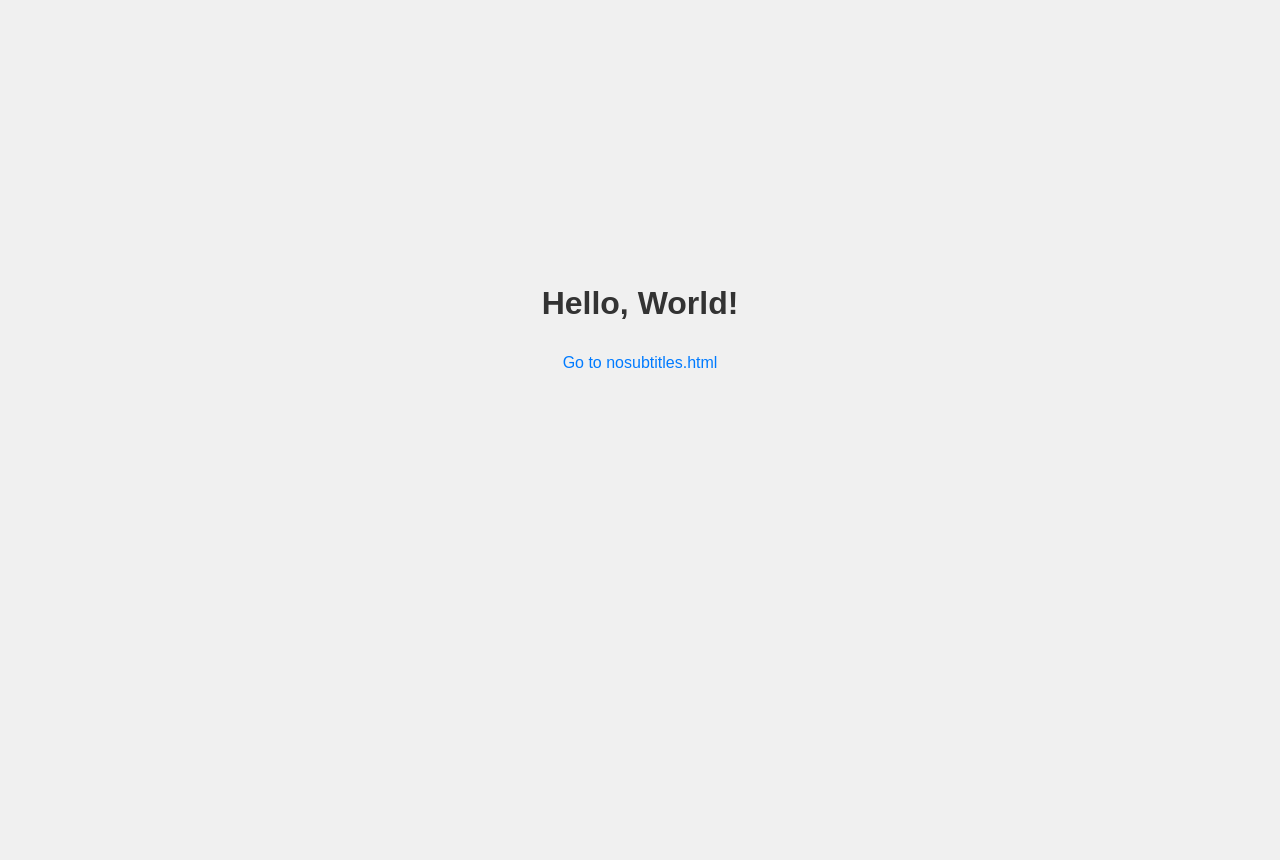
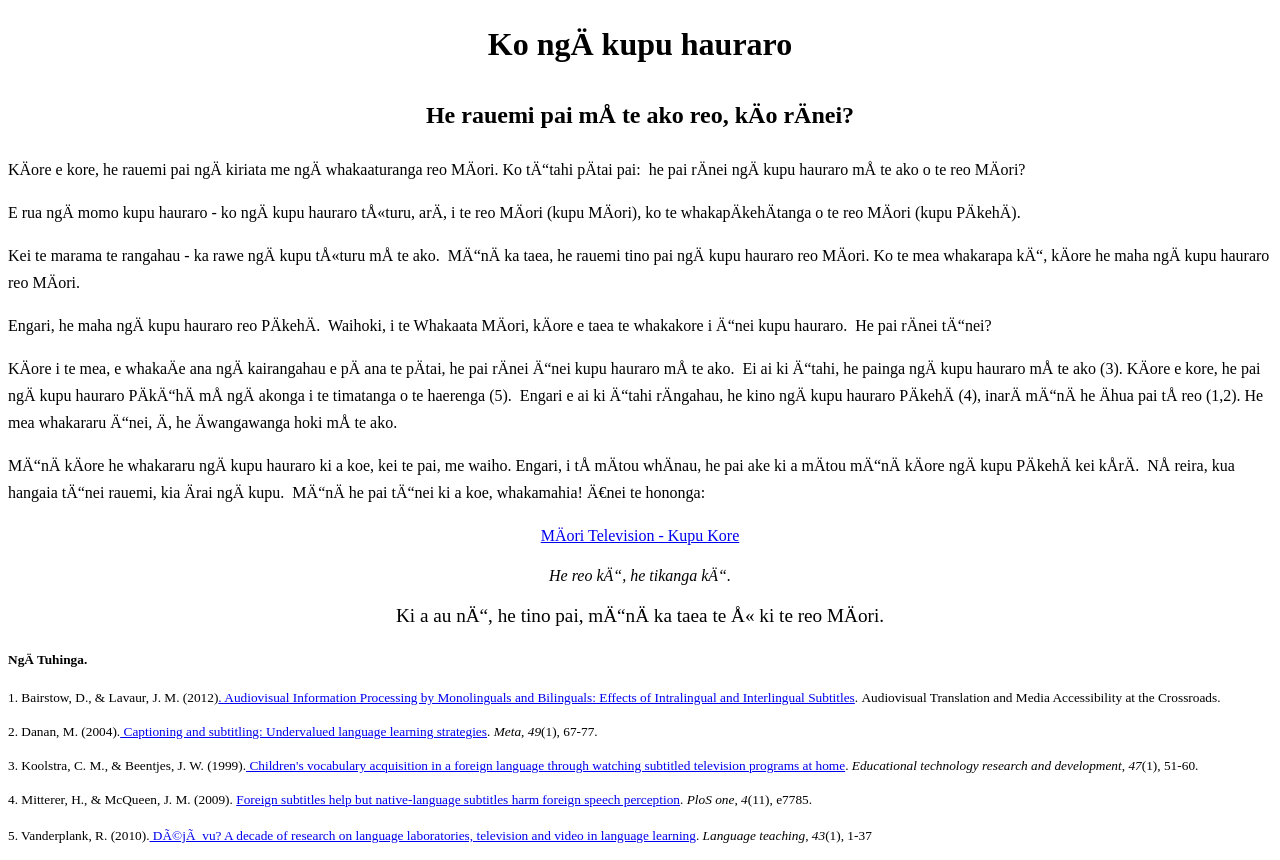
Before and after one commit to jenniferhay/kupukore.github.io, a plain HTML site: page index.html in a window 1280 px wide. Before the commit the page ends 800 px from the top, so only its background shows below. Drawn offline with Linux system fonts and the light colour scheme.

Commit message:
Update index.html

```diff
--- a/index.html
+++ b/index.html
@@ -1,31 +1,97 @@
-<!DOCTYPE html>
-<html lang="en">
+<!DOCTYPE html PUBLIC "-//W3C//DTD HTML 4.01//EN" "http://www.w3.org/TR/html4/strict.dtd">
+<html>
 <head>
-  <meta charset="UTF-8">
-  <title>Hello World</title>
-  <style>
-    body {
-      font-family: Arial, sans-serif;
-      text-align: center;
-      padding-top: 20%;
-      background-color: #f0f0f0;
-    }
-    h1 {
-      color: #333;
-    }
-    a {
-      display: inline-block;
-      margin-top: 10px;
-      color: #007bff;
-      text-decoration: none;
-    }
-    a:hover {
-      text-decoration: underline;
-    }
-  </style>
+  <meta content="text/html; charset=ISO-8859-1"
+ http-equiv="content-type">
+  <title></title>
 </head>
 <body>
-  <h1>Hello, World!</h1>
-  <a href="nosubtitles.html">Go to nosubtitles.html</a>
+<h1 style="text-align: center;"><b>Ko ngā kupu
+hauraro</b><o:p></o:p></h1>
+<div style="text-align: center;"></div>
+<h2 style="text-align: center;"><b>He rauemi pai mō
+te ako reo, kāo rānei?</b></h2>
+<p class="MsoNormal">Kāore e kore, he rauemi pai ngā
+kiriata me ngā whakaaturanga
+reo Māori. Ko tētahi pātai pai:&nbsp; he pai rānei ngā kupu hauraro
+mō te ako o
+te reo Māori?<o:p></o:p></p>
+<p class="MsoNormal">E rua ngā momo kupu hauraro - ko ngā
+kupu hauraro tūturu,
+arā, i te reo Māori (kupu Māori), ko te whakapākehātanga o te reo Māori
+(kupu
+Pākehā).<o:p></o:p></p>
+<p class="MsoNormal">Kei te marama te rangahau - ka rawe
+ngā kupu tūturu mō te
+ako.&nbsp; Mēnā ka taea, he rauemi tino pai ngā kupu hauraro reo
+Māori. Ko te
+mea whakarapa kē, kāore he maha ngā kupu hauraro reo Māori.<o:p></o:p></p>
+<p class="MsoNormal">Engari, he maha ngā kupu hauraro reo
+Pākehā.&nbsp; Waihoki,
+i te Whakaata Māori, kāore e taea te whakakore i ēnei kupu
+hauraro.&nbsp; He
+pai rānei tēnei?<o:p></o:p></p>
+<p class="MsoNormal">Kāore i te mea, e whakaāe ana ngā
+kairangahau e pā ana te
+pātai, he pai rānei ēnei kupu hauraro mō te ako.&nbsp; Ei ai ki
+ētahi, he
+painga ngā kupu hauraro mō te ako (3). Kāore e kore, he pai ngā kupu
+hauraro
+Pākēhā mō ngā akonga i te timatanga o te haerenga (5).&nbsp; Engari
+e ai ki
+ētahi rāngahau, he kino ngā kupu hauraro Pākehā (4), inarā mēnā he āhua
+pai tō
+reo (1,2). He mea whakararu ēnei, ā, he āwangawanga hoki mō te ako.<o:p></o:p></p>
+<p class="MsoNormal">Mēnā kāore he whakararu ngā kupu
+hauraro ki a koe, kei te
+pai, me waiho. Engari, i tō mātou whānau, he pai ake ki a mātou mēnā
+kāore ngā
+kupu Pākehā kei kōrā.&nbsp; Nō reira, kua hangaia tēnei rauemi, kia
+ārai ngā
+kupu.&nbsp; Mēnā he pai tēnei ki a koe, whakamahia! Ānei te hononga:<o:p></o:p></p>
+<p style="text-align: center;" class="MsoNormal"><a
+ href="https://jenniferhay.github.io/kupukore.github.io/nosubtitles.html">Māori
+Television - Kupu Kore</a></p>
+<p style="text-align: center;" class="MsoNormal"><i>He
+reo kē, he tikanga kē.</i><span style="font-style: italic;"></span></p>
+<p style="text-align: center;" class="MsoNormal"><span
+ style="font-style: italic;"></span><big>Ki a au
+nē, he tino pai, mēnā ka taea te ū ki te reo Māori.</big></p>
+<p class="MsoNormal"><small><b>Ngā Tuhinga.</b><o:p></o:p></small></p>
+<p class="MsoNormal"><small>1. Bairstow, D.,
+&amp; Lavaur, J. M. (2012)<a
+ href="https://brill.com/display/book/edcoll/9789401207812/B9789401207812-s016.xml">.
+Audiovisual
+Information Processing by Monolinguals and Bilinguals: Effects of
+Intralingual
+and Interlingual Subtitles</a>.&nbsp;Audiovisual Translation
+and Media Accessibility at the Crossroads.</small></p>
+<p class="MsoNormal"><small>2. Danan, M. (2004).<a
+ href="https://www.erudit.org/en/journals/meta/2004-v49-n1-meta733/009021ar.pdf">
+Captioning and subtitling: Undervalued
+language learning strategies</a>. <i>Meta</i>, <i>49</i>(1),
+67-77.<o:p></o:p></small></p>
+<p class="MsoNormal"><small>3. Koolstra, C. M.,
+&amp; Beentjes, J. W. (1999).<a
+ href="https://link.springer.com/article/10.1007/BF02299476">
+Children's
+vocabulary acquisition in a foreign language through watching subtitled
+television programs at home</a>. <i>Educational technology
+research and development</i>,
+<i>47</i>(1), 51-60.<o:p></o:p></small></p>
+<p class="MsoNormal"><small>4. Mitterer, H.,
+&amp; McQueen, J. M. (2009). <a
+ href="https://journals.plos.org/plosone/article?id=10.1371/journal.pone.0007785">Foreign
+subtitles help but native-language subtitles harm foreign speech
+perception</a>. <i>PloS
+one</i>, <i>4</i>(11), e7785.<o:p></o:p><br>
+<br>
+5. Vanderplank, R. (2010).<a
+ href="https://www.cambridge.org/core/journals/language-teaching/article/abs/deja-vu-a-decade-of-research-on-language-laboratories-television-and-video-in-language-learning/670AA54E76B5B075BE5F50E5E9D6D41B">
+Déjà vu? A decade of research on language
+laboratories, television and video in language learning</a>. <i>Language
+teaching</i>,
+<i>43</i>(1), 1-37</small><o:p></o:p></p>
+<p class="MsoNormal"><o:p></o:p></p>
 </body>
 </html>
```
